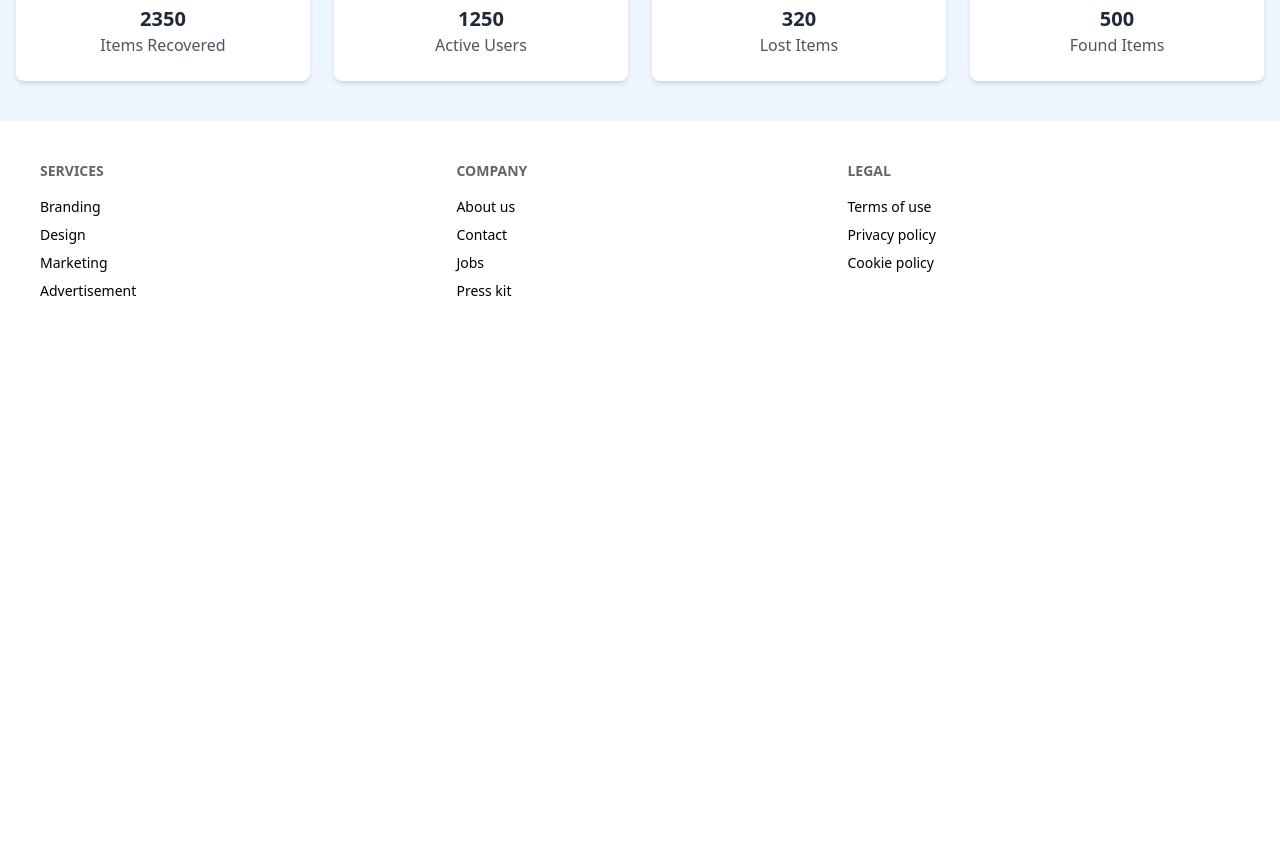
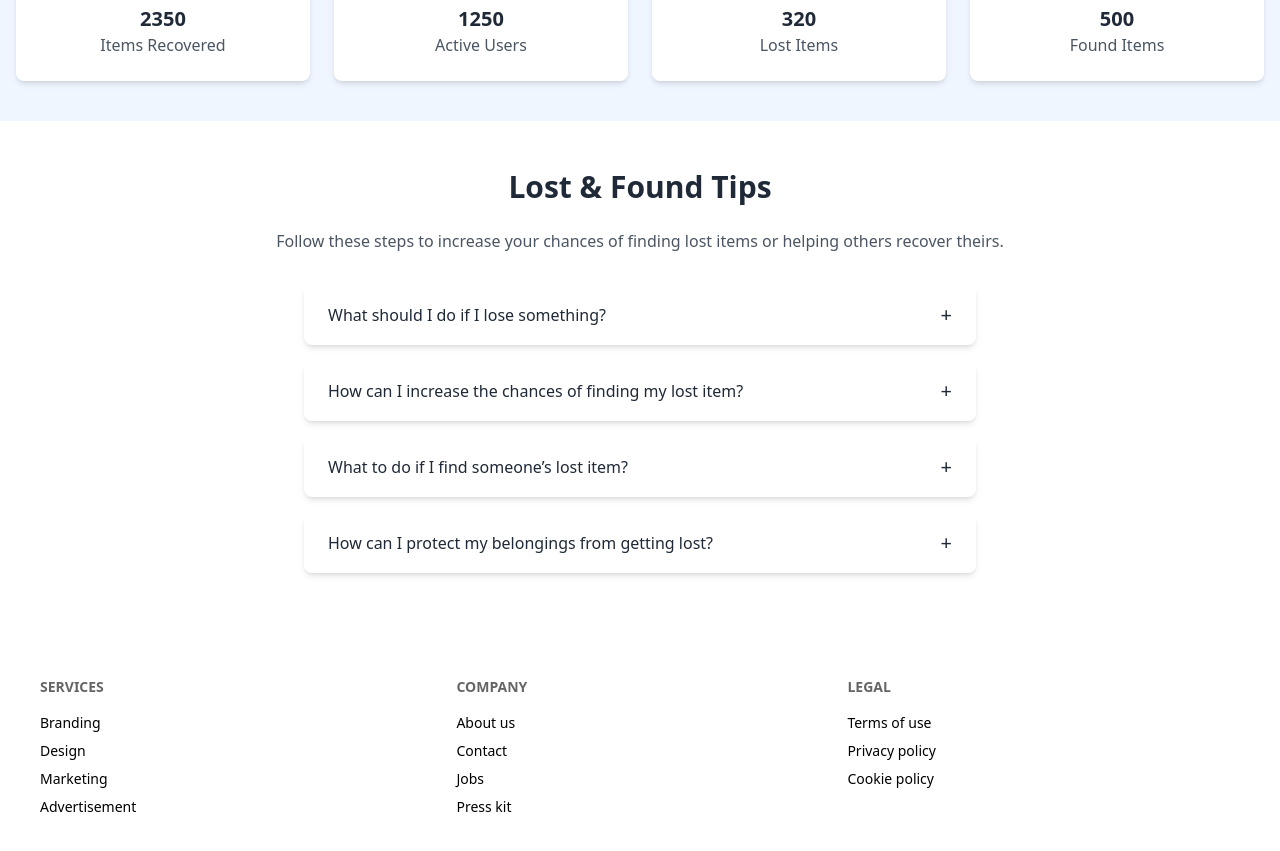
Before and after one commit to lukmanxpert/WhereIslt-client-side, a React (Vite) app: page /home in a window 1280 px wide. Shown: the part 1407-2258 px from the top of the page. Before the commit the page ends 1748 px from the top, so only its background shows below. Built offline with nearby package versions, Linux system fonts and the light colour scheme; no server answers.

Commit message:
added lost and found tips section

```diff
--- /dev/null
+++ b/src/components/LostFoundTips.jsx
@@ -0,0 +1,56 @@
+import { useState } from "react";
+
+const LostFoundTips = () => {
+  const [openIndex, setOpenIndex] = useState(null);
+
+  const tips = [
+    {
+      question: "What should I do if I lose something?",
+      answer: "Immediately check the last places you visited. Report the lost item on the platform and provide clear details."
+    },
+    {
+      question: "How can I increase the chances of finding my lost item?",
+      answer: "Provide a clear description, add a photo, and mention any unique identifiers. Also, check the 'Found Items' section regularly."
+    },
+    {
+      question: "What to do if I find someone’s lost item?",
+      answer: "Report it on the platform with details and location. Try to contact the owner if possible."
+    },
+    {
+      question: "How can I protect my belongings from getting lost?",
+      answer: "Use smart trackers (like AirTags), label important items with your contact info, and be mindful of your surroundings."
+    }
+  ];
+
+  const toggleFAQ = (index) => {
+    setOpenIndex(openIndex === index ? null : index);
+  };
+
+  return (
+    <section className="bg-light_bg dark:bg-dark_bg py-12 px-6 md:px-16">
+      <div className="max-w-3xl mx-auto text-center">
+        <h2 className="text-3xl font-bold text-gray-800 mb-6 dark:text-white">Lost & Found Tips</h2>
+        <p className="text-gray-600 mb-8 dark:text-gray-100">Follow these steps to increase your chances of finding lost items or helping others recover theirs.</p>
+      </div>
+
+      <div className="max-w-2xl mx-auto">
+        {tips.map((tip, index) => (
+          <div key={index} className="bg-white dark:bg-dark_bg dark:text-white shadow-md rounded-lg mb-4">
+            <button
+              className="w-full flex dark:text-white justify-between items-center px-6 py-4 text-left text-gray-800 font-medium focus:outline-none"
+              onClick={() => toggleFAQ(index)}
+            >
+              {tip.question}
+              <span className="text-xl">{openIndex === index ? "−" : "+"}</span>
+            </button>
+            {openIndex === index && (
+              <div className="px-6 pb-4 text-gray-600 dark:text-gray-300">{tip.answer}</div>
+            )}
+          </div>
+        ))}
+      </div>
+    </section>
+  );
+};
+
+export default LostFoundTips;
--- a/src/pages/Home.jsx
+++ b/src/pages/Home.jsx
@@ -4,6 +4,7 @@ import FindLostItemsSection from '../components/FindLostItemsSection';
 import { Helmet } from 'react-helmet';
 import Testimonials from '../components/Testimonials';
 import Statistics from '../components/Statistics';
+import LostFoundTips from '../components/LostFoundTips';
 
 const Home = () => {
     return (
@@ -15,6 +16,7 @@ const Home = () => {
             <FindLostItemsSection></FindLostItemsSection>
             <Testimonials></Testimonials>
             <Statistics></Statistics>
+            <LostFoundTips></LostFoundTips>
         </div>
     );
 };
```
